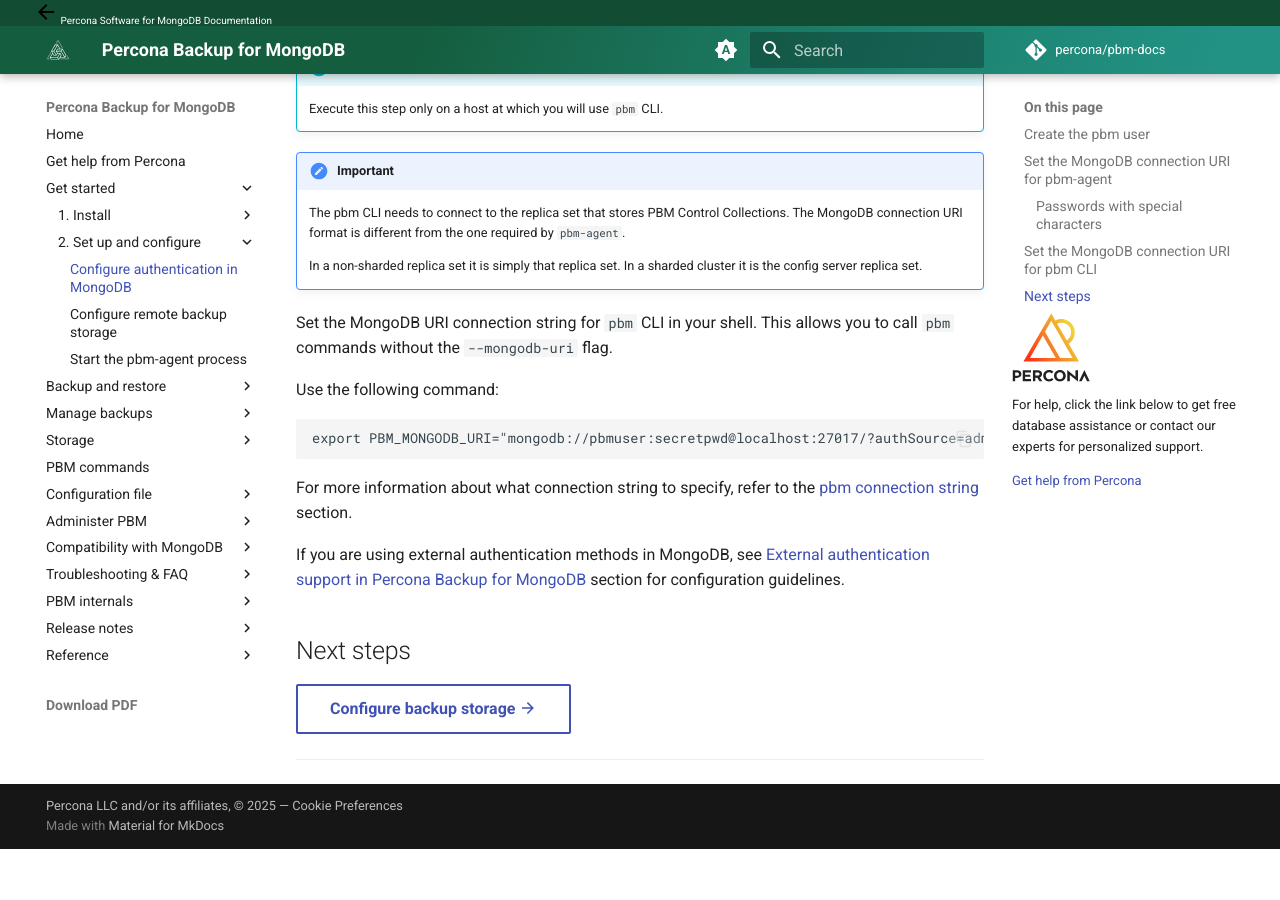
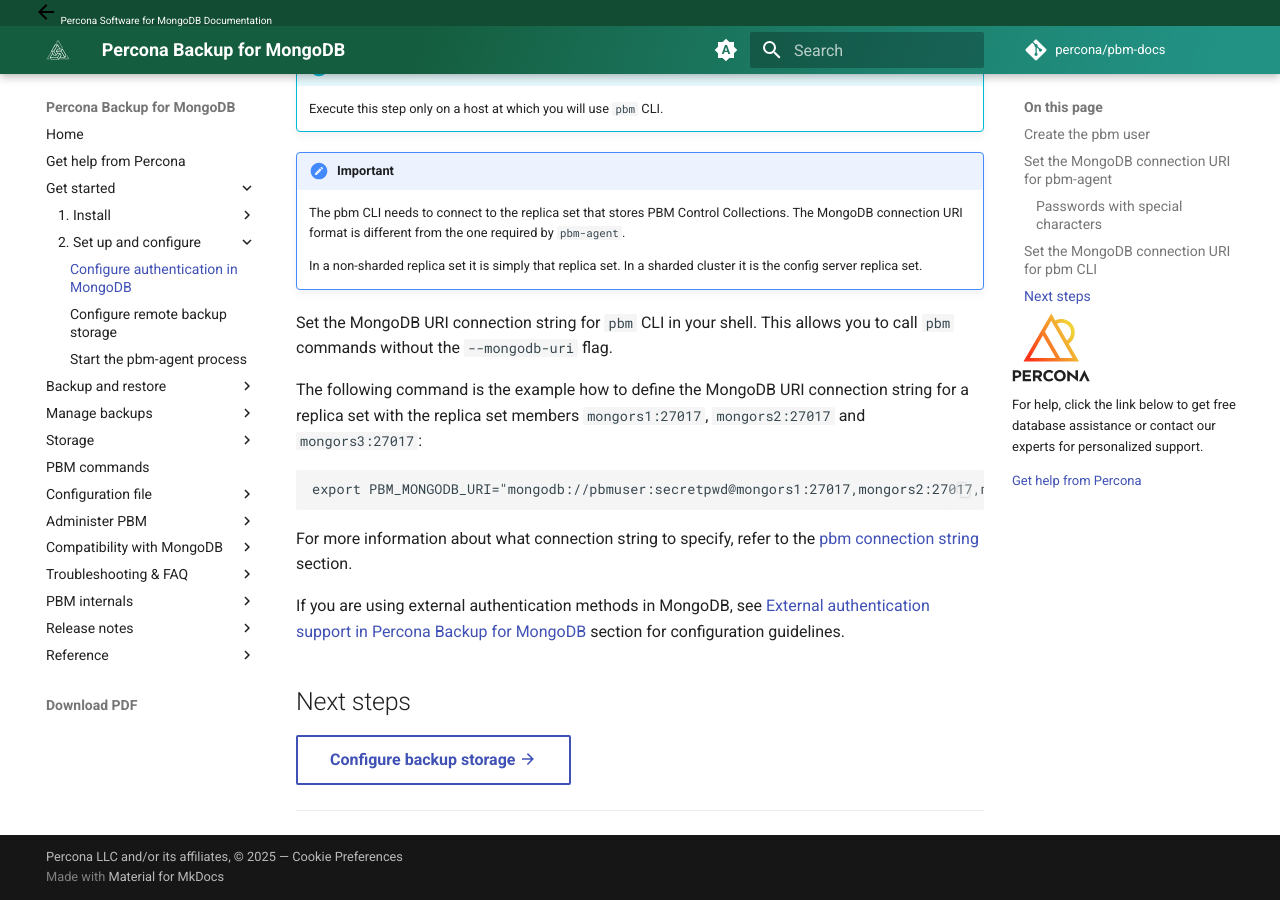
Before and after one commit to percona/pbm-docs, an MkDocs documentation site: the page built from docs/install/configure-authentication.md, in a window 1280 px wide and 900 px high, scrolled down 2524 px. Built offline with MkDocs 1.6.1 and Material for MkDocs 9.7.7, drawn with Linux system fonts in a browser that asks for light colours; nearby versions of some CDN libraries; comment, search, counter and statistics services are not loaded; before the commit the page ends 3373 px from its top, so only the background shows below that.

Commit message:
Improved the PBM connection string URI example for PBM CLI

````diff
--- a/docs/install/configure-authentication.md
+++ b/docs/install/configure-authentication.md
@@ -138,11 +138,12 @@
 
 Set the MongoDB URI connection string for `pbm` CLI in your shell. This allows you to call `pbm` commands without the `--mongodb-uri` flag.
 
-Use the following command:
+The following command is the example how to define the MongoDB URI connection string for a replica set with the replica set members `mongors1:27017`, `mongors2:27017` and `mongors3:27017`:
 
 ```
-export PBM_MONGODB_URI="mongodb://pbmuser:secretpwd@localhost:27017/?authSource=admin&replSetName=xxxx"
+export PBM_MONGODB_URI="mongodb://pbmuser:secretpwd@mongors1:27017,mongors2:27017,mongors3:27017/?authSource=admin&replSetName=xxxx"
 ```
+
 
 For more information about what connection string to specify, refer to the [pbm connection string](../details/authentication.md#mongodb-connection-strings) section.
 
````
